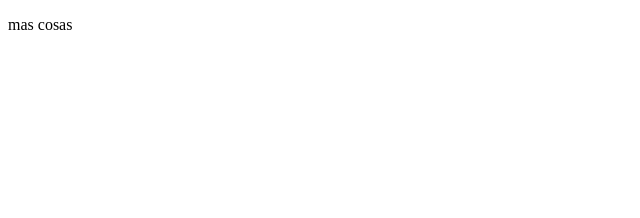
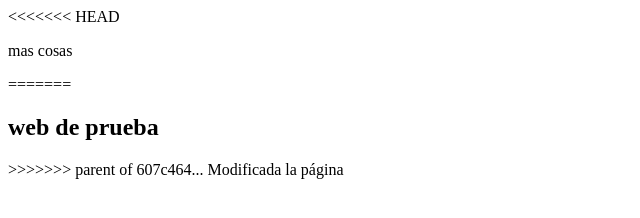
Before and after one commit to noaxtest/webtest, a plain HTML site: page index.html in a window 1280 px wide. Shown: the whole page, without its empty margins (0-640 px from the left). Drawn offline with Linux system fonts and the light colour scheme.

Commit message:
aAD
ADAS

```diff
--- a/index.html
+++ b/index.html
@@ -5,8 +5,12 @@
     <title>web de prueba</title>
   </head>
   <body>
+<<<<<<< HEAD
       <p>mas cosas
       </p>
 
+=======
+    <h2>web de prueba</h2>
+>>>>>>> parent of 607c464... Modificada la página
   </body>
 </html>
```
